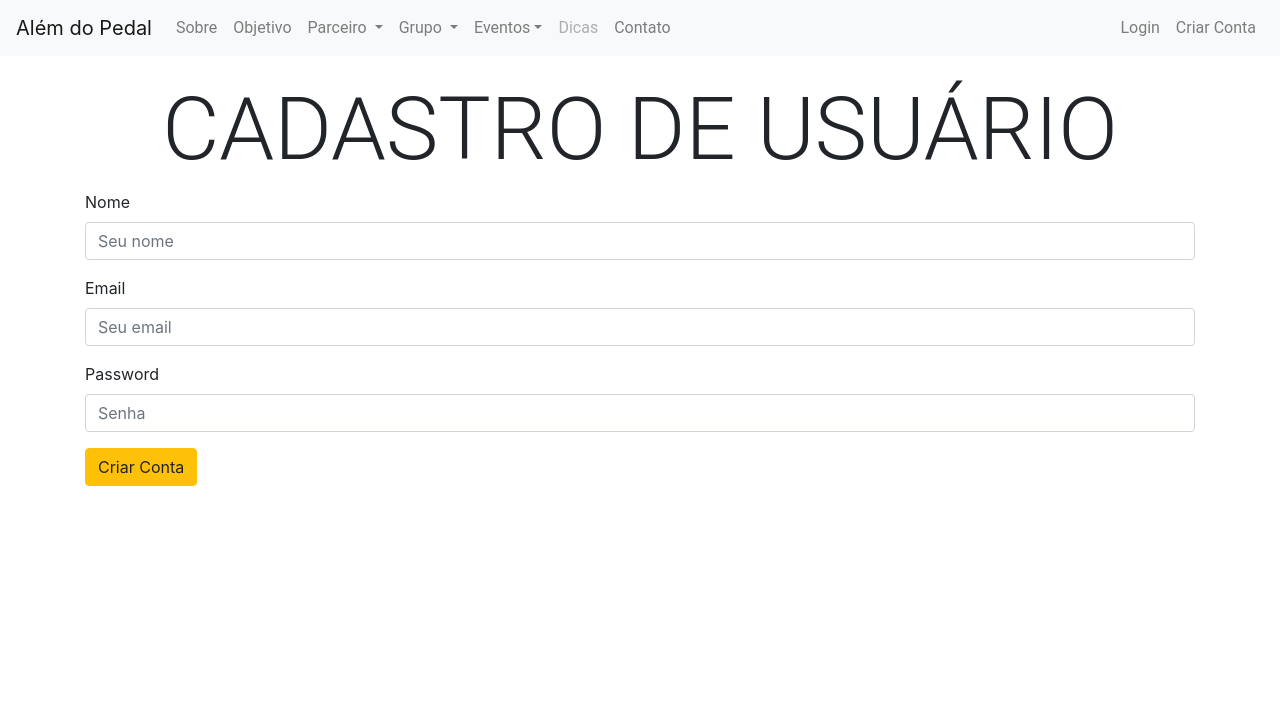
After one commit to SabrinaMalafaia/Software_Product, a Flask app: page /criar_conta in a window 1280 px wide. The commit adds this page. Shown: the top 726 px of the page. Run offline with Flask 3, Linux system fonts and the light colour scheme; some libraries are stand-ins or nearby versions.

Commit message:
Adicionando funcionalidade criar conta.

```diff
--- a/alemdopedal/rotas.py
+++ b/alemdopedal/rotas.py
@@ -1,6 +1,6 @@
 # para comentar o código no vscode é só selecionar o que quer comentar e prescionar ctrl+;
 from alemdopedal import app
-from flask import render_template, request, redirect, jsonify, url_for, session
+from flask import render_template, request, redirect, jsonify, url_for, flash, session
 from alemdopedal.dados import Conexao
 from alemdopedal.parceiro import Parceiro
 from alemdopedal.grupo import Grupo
@@ -265,6 +265,26 @@ def buscar_cep():
 
 
 # LOGIN ##############
+@app.route('/criar_conta', methods=['GET', 'POST'])
+def criar_conta():
+    if request.method == 'POST':
+        username = request.form['username']
+        email = request.form['email']
+        password = request.form['password']
+
+        if username and email and password:
+            db.conectar()
+            db.executar("INSERT INTO usuarios (nome, email, senha) VALUES (%s, %s, %s)",
+                        (username, email, password))
+            db.desconectar()
+            flash('Conta criada com sucesso!', 'success')
+            return redirect(url_for('criar_conta'))
+        else:
+            flash('Todos os campos devem ser preenchidos!', 'danger')
+
+    return render_template('criar_conta.html')
+
+
 @app.route('/login', methods=['GET', 'POST'])
 def login():
     if request.method == 'POST':
@@ -275,14 +295,14 @@ def login():
 
         query = "SELECT * FROM usuarios WHERE email = %s AND senha = %s"
         resposta = db.executar(query, (loginEmail, loginSenha))
-        print(resposta)
 
         if resposta:
             user = resposta[0]
-            session['email'] = user[1]
+            session['email'] = user[2]
             return redirect(url_for('perfil'))
         else:
-            return 'E-mail ou senha inválida!'
+            db.desconectar()
+            flash('E-mail ou senha inválidos!', 'danger')
 
     return render_template('login.html')
 
@@ -298,11 +318,12 @@ def perfil():
         resposta = db.executar(query, (loginEmail,))
 
         if resposta:
-            user = resposta[0][3]
-            print(user)
+            user = resposta[0][1]
+            db.desconectar()
             return render_template('perfil.html', user=user)
         else:
-            return 'Usuário não encontrado'
+            db.desconectar()
+            flash('Usuário não encontrado!', 'danger')
     else:
         return redirect(url_for('login'))
 
--- /dev/null
+++ b/alemdopedal/templates/criar_conta.html
@@ -0,0 +1,32 @@
+{% extends 'base.html' %}
+
+{% block conteudo %}
+
+<h2 class="display-2">CADASTRO DE USUÁRIO</h2>
+<form method="POST" action="{{ url_for('criar_conta') }}">
+    <div class="form-group">
+        <label for="username">Nome</label>
+        <input type="text" class="form-control" id="username" name="username" placeholder="Seu nome" required>
+    </div>
+    <div class="form-group">
+        <label for="email">Email</label>
+        <input type="email" class="form-control" id="email" name="email" placeholder="Seu email" required>
+    </div>
+    <div class="form-group">
+        <label for="password">Password</label>
+        <input type="password" class="form-control" id="password" name="password" placeholder="Senha" required>
+    </div>
+    <button type="submit" class="btn btn-warning">Criar Conta</button>
+</form>
+{% with messages = get_flashed_messages(with_categories=true) %}
+{% if messages %}
+{% for category, message in messages %}
+<br>
+<div class="alert alert-{{ category }}" role="alert">
+    {{ message }}
+</div>
+{% endfor %}
+{% endif %}
+{% endwith %}
+
+{% endblock conteudo %}
--- a/alemdopedal/templates/navbar.html
+++ b/alemdopedal/templates/navbar.html
@@ -76,7 +76,7 @@
             </li>
 
             <li class="nav-item">
-                <a class="nav-link disabled" href="#">Criar Conta</a>
+                <a class="nav-link" href="{{ url_for('criar_conta') }}">Criar Conta</a>
             </li>
         </ul>
     </div>
--- a/query.sql
+++ b/query.sql
@@ -42,9 +42,9 @@ tipo ENUM('ADM', 'USER') UNIQUE NOT NULL
 
 CREATE TABLE IF NOT EXISTS usuarios (
 id_usuario INT AUTO_INCREMENT PRIMARY KEY,
-email VARCHAR(50) UNIQUE NOT NULL,
-senha VARCHAR(100) NOT NULL,
-nome VARCHAR(100) NOT NULL
+nome VARCHAR(100) NOT NULL,
+email VARCHAR(100) UNIQUE NOT NULL,
+senha VARCHAR(100) NOT NULL
 );
 
 CREATE TABLE IF NOT EXISTS eventos (
```
Also changed, not shown: alemdopedal/dados.py (+7 -6 lines), alemdopedal/templates/login.html (+12 -3 lines), alemdopedal/templates/teste.html (deleted, +0 -69 lines).
